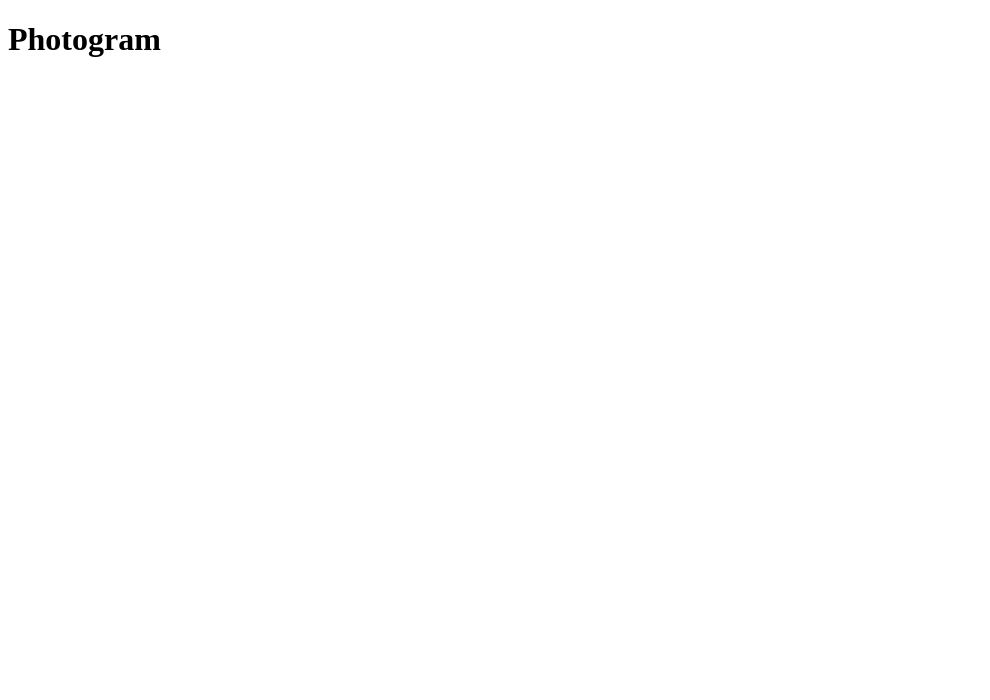
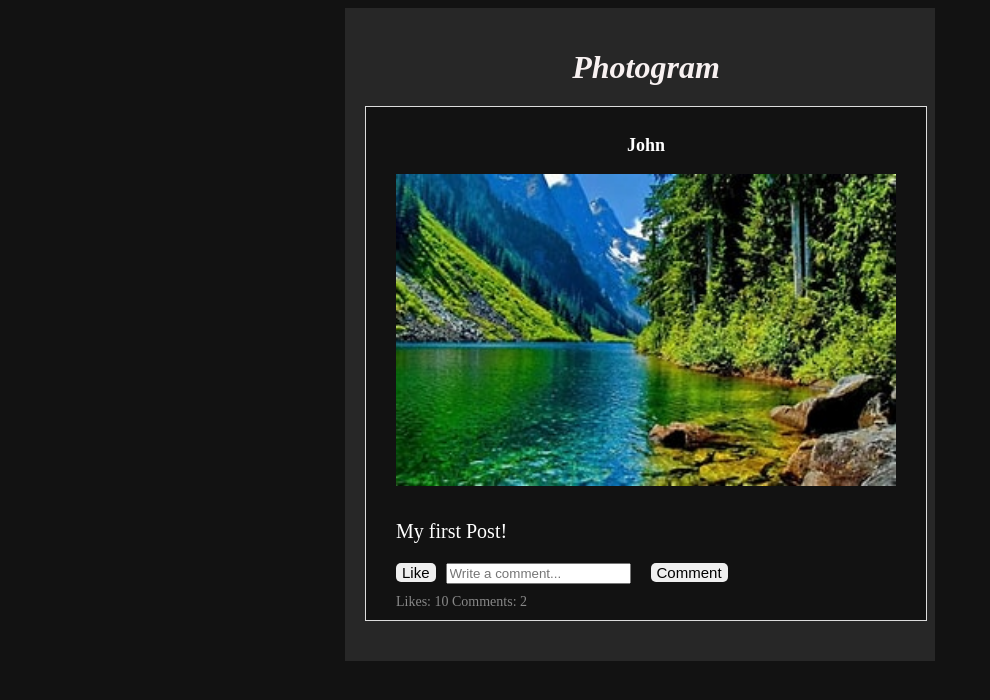
Before and after one commit to Keerthikumarreddy-kanchamreddy/DOM-Manipulation, a plain HTML site: page Photogram/index.html in a window 1280 px wide. Shown: the whole page, without its empty margins (0-990 px from the left). Drawn offline with Linux system fonts and the light colour scheme.

Commit message:
displaying the contents of the post1 Object

```diff
--- a/Photogram/index.html
+++ b/Photogram/index.html
@@ -1,6 +1,9 @@
 <!DOCTYPE html>
 <html>
 <head>
+    <link href="style.css" rel="stylesheet">
+    <title>Photogram App </title>
+
 </head>
 <body>
   <div class="container">
@@ -9,6 +12,6 @@
       <div id="posts"></div>
     </div>
   </div>
-  <script src="./script.js"></script>
+  <script src="script.js"></script>
 </body>
 </html>
--- a/Photogram/script.js
+++ b/Photogram/script.js
@@ -5,4 +5,79 @@ let post1 ={
     content: 'My first Post!',
     likes: 10,
     comments: ['Great post!', 'Nice photo!'],
-    image: 'image.jpg'};
+    image: 'image.jpg'
+};
+
+//destructring the comments from post1 for easy access.
+let {comments} = post1;
+
+//accessing the posts container by using Id
+const postsContainer = document.getElementById('posts');
+postsContainer.innerHTML = '';
+
+//Creating a div container inside the postsContainer div to hold the contents of a post
+const postElement = document.createElement('div');
+postElement.classList.add('post');
+
+//creating a heading tag and assigning the post1 object-author as the inner Text of heading
+const authorElement = document.createElement('h3');
+authorElement.textContent = post1.author;
+
+//creating a image element and assigning the post1 object-image as the source of image tag
+const imageElement = document.createElement('img');
+imageElement.src = post1.image;
+imageElement.alt = 'Post Image';
+
+//creating a p tag and assigning the post1 object-content as the inner Text of paragraph
+const contentElement = document.createElement('p');
+contentElement.textContent = post1.content;
+
+//creating a like button
+const likeButton = document.createElement('button');
+likeButton.textContent = 'Like';
+
+//creating a input text box with some placeholder content
+const commentBox = document.createElement('input');
+commentBox.type = "text";
+commentBox.placeholder = "Write a comment...";
+
+//creating a comment button
+const commentButton = document.createElement('button');
+commentButton.textContent = 'Comment';
+
+//creating a footer div to display the number of likes and comments for the post by accessing from the post1 object.
+const footerElement  = document.createElement('div');
+footerElement.classList.add('post-footer');
+footerElement.textContent = `Likes: ${post1.likes} Comments: ${post1.comments.length}`;
+
+//creating a comments container to display all the comments of a post
+const commentsContainer  = document.createElement('div');
+commentsContainer.classList.add('comments-container');
+commentsContainer.style.display = 'none';
+
+//accessing all the comments from the post1 object and append each of them to the comments container.
+for(let i=0; i<comments.length; i++){
+    const comment = document.createElement('p');
+    comment.textContent = comments[i];
+    commentsContainer.append(comment);
+}
+
+//event listener to display all the comments if not displayed and viceversa.
+footerElement.addEventListener('click', ()=>{
+    if (commentsContainer.style.display === 'none') {
+        commentsContainer.style.display = 'block';
+    } else {
+        commentsContainer.style.display = 'none';
+    }
+});
+
+//appending all the created elements to the respective containers.
+postsContainer.appendChild(postElement);
+postElement.appendChild(authorElement);
+postElement.appendChild(imageElement);
+postElement.appendChild(contentElement);
+postElement.appendChild(likeButton);
+postElement.appendChild(commentBox);
+postElement.appendChild(commentButton);
+postElement.appendChild(footerElement);
+postElement.appendChild(commentsContainer);
```
